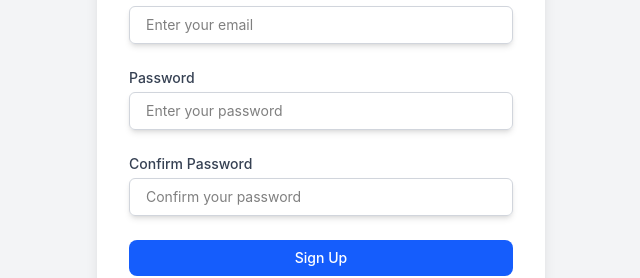
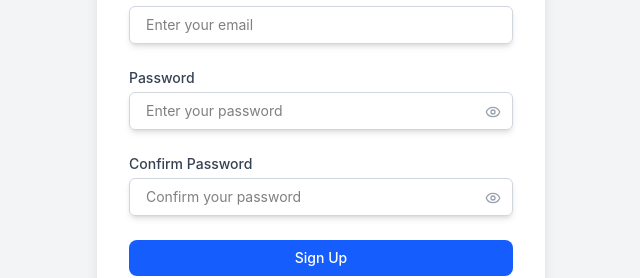
Before and after one commit to rizalamar/library-tracker-fe, a React (Vite) app: page /register in a window 1280 px wide. Shown: the part 363-641 px from the top of the page, without its empty margins (319-959 px from the left). Built offline with nearby package versions, Linux system fonts and the light colour scheme; no server answers.

Commit message:
feat: add invisibility toggle password

```diff
--- a/src/pages/Login.tsx
+++ b/src/pages/Login.tsx
@@ -1,9 +1,10 @@
-import { useEffect } from "react";
+import { useEffect, useState } from "react";
 import { useNavigate } from "react-router-dom";
 import { clearError, loginUser } from "../features/auth/authSlice";
 import { useForm } from "react-hook-form";
 import { useAppDispatch, useAppSelector } from "../hooks/redux";
 import Button from "../components/ui/Button";
+import { Eye, EyeOff } from "lucide-react";
 
 interface LoginFormValues {
 	username: string;
@@ -11,6 +12,7 @@ interface LoginFormValues {
 }
 
 export default function Login() {
+	const [showPassword, setShowPassword] = useState(false);
 	const dispatch = useAppDispatch();
 	const navigate = useNavigate();
 
@@ -74,12 +76,12 @@ export default function Login() {
 						)}
 					</div>
 
-					<div className="">
+					<div className="relative">
 						<label htmlFor="password" className="block text-sm font-medium text-gray-700">
 							Password
 						</label>
 						<input
-							type="password"
+							type={showPassword ? "text" : "password"}
 							id="password"
 							{...register("password", {
 								required: "Password is required",
@@ -93,6 +95,12 @@ export default function Login() {
 							}`}
 							placeholder="Enter your password"
 						/>
+						<span
+							className="absolute right-3 top-9 text-gray-400 hover:text-gray-600 cursor-pointer z-10"
+							onClick={() => setShowPassword(!showPassword)}
+						>
+							{showPassword ? <EyeOff className="w-4 h-4" /> : <Eye className="w-4 h-4" />}
+						</span>
 						{errors.password && (
 							<p className="mt-1 text-xs text-red-500">{String(errors.password.message)}</p>
 						)}
--- a/src/pages/Register.tsx
+++ b/src/pages/Register.tsx
@@ -1,9 +1,10 @@
 import { useNavigate } from "react-router-dom";
 import { useForm } from "react-hook-form";
-import { useEffect } from "react";
+import { useEffect, useState } from "react";
 import { clearError, registerUser } from "../features/auth/authSlice";
 import { useAppDispatch, useAppSelector } from "../hooks/redux";
 import Button from "../components/ui/Button";
+import { Eye, EyeOff } from "lucide-react";
 
 interface RegisterFormValue {
 	username: string;
@@ -14,6 +15,7 @@ interface RegisterFormValue {
 }
 
 export default function Register() {
+	const [showPassword, setShowPassword] = useState(false);
 	const dispatch = useAppDispatch();
 	const navigate = useNavigate();
 
@@ -131,12 +133,12 @@ export default function Register() {
 					</div>
 
 					{/* Password */}
-					<div className="">
+					<div className="relative">
 						<label htmlFor="password" className="block text-sm font-medium text-gray-700">
 							Password
 						</label>
 						<input
-							type="password"
+							type={showPassword ? "text" : "password"}
 							id="password"
 							{...register("password", {
 								required: "Password is required",
@@ -150,18 +152,24 @@ export default function Register() {
 							} `}
 							placeholder="Enter your password"
 						/>
+						<span
+							className="absolute right-3 top-9 text-gray-400 hover:text-gray-600 cursor-pointer z-10"
+							onClick={() => setShowPassword(!showPassword)}
+						>
+							{showPassword ? <EyeOff className="w-4 h-4" /> : <Eye className="w-4 h-4" />}
+						</span>
 						{errors.password && (
 							<p className="mt-1 text-xs text-red-500">{String(errors.password.message)}</p>
 						)}
 					</div>
 
 					{/* Confirm Password */}
-					<div className="">
+					<div className="relative">
 						<label htmlFor="confirmPassword" className="block text-sm font-medium text-gray-700">
 							Confirm Password
 						</label>
 						<input
-							type="password"
+							type={showPassword ? "text" : "password"}
 							id="confirmPassword"
 							{...register("confirmPassword", {
 								required: "Confirm Password is required",
@@ -174,6 +182,12 @@ export default function Register() {
 							} `}
 							placeholder="Confirm your password"
 						/>
+						<span
+							className="absolute right-3 top-9 text-gray-400 hover:text-gray-600 cursor-pointer z-10"
+							onClick={() => setShowPassword(!showPassword)}
+						>
+							{showPassword ? <EyeOff className="w-4 h-4" /> : <Eye className="w-4 h-4" />}
+						</span>
 						{errors.confirmPassword && (
 							<p className="mt-1 text-xs text-red-500">{String(errors.confirmPassword.message)}</p>
 						)}
```
